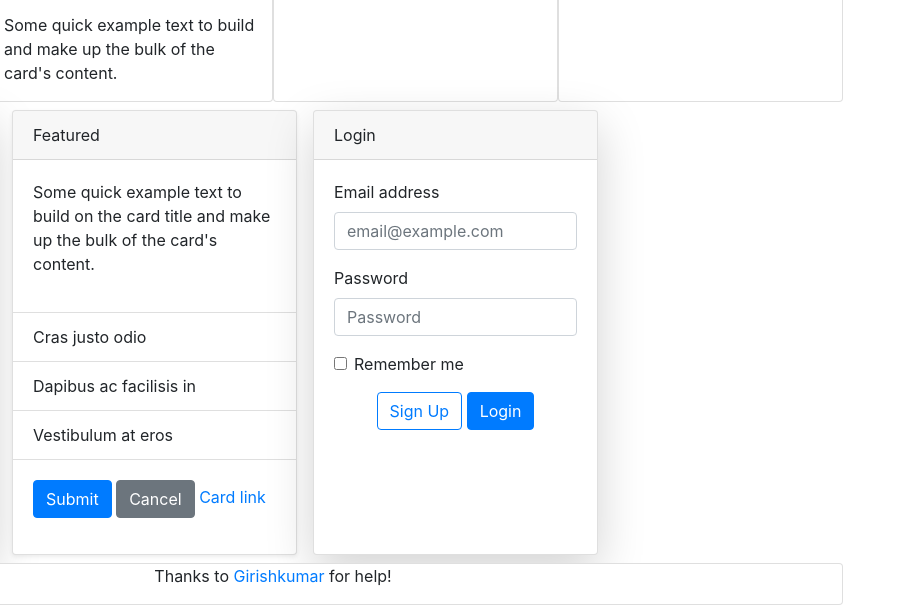
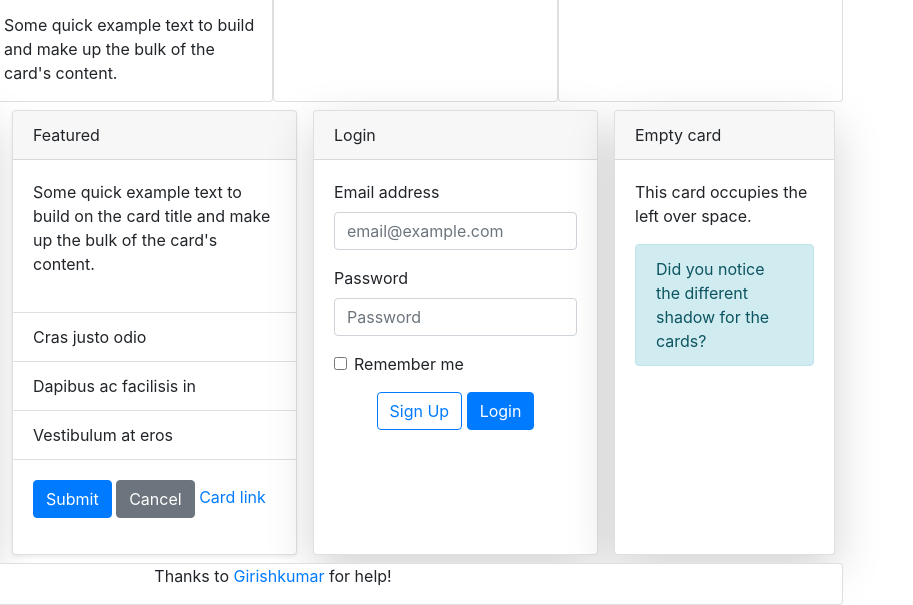
Before and after one commit to Tkasvala/tkasvala.github.io, a plain HTML site: page index.html in a window 1280 px wide. Shown: the part 270-875 px from the top of the page, 367-1280 px from the left. Drawn offline with nearby package versions, Linux system fonts and the light colour scheme.

Commit message:
Added the final card

```diff
--- a/index.html
+++ b/index.html
@@ -122,6 +122,18 @@
           </div>
         </div>
 
+        <div class="col-md card p-0 m-2 shadow-lg">
+          <div class="card-header">
+            Empty card
+          </div>
+          <div class="card-body">
+            <p>This card occupies the left over space.</p>
+
+            <div class="alert alert-info">
+              Did you notice the different shadow for the cards?
+            </div>
+          </div>
+        </div>
 
 
       </div>
```
